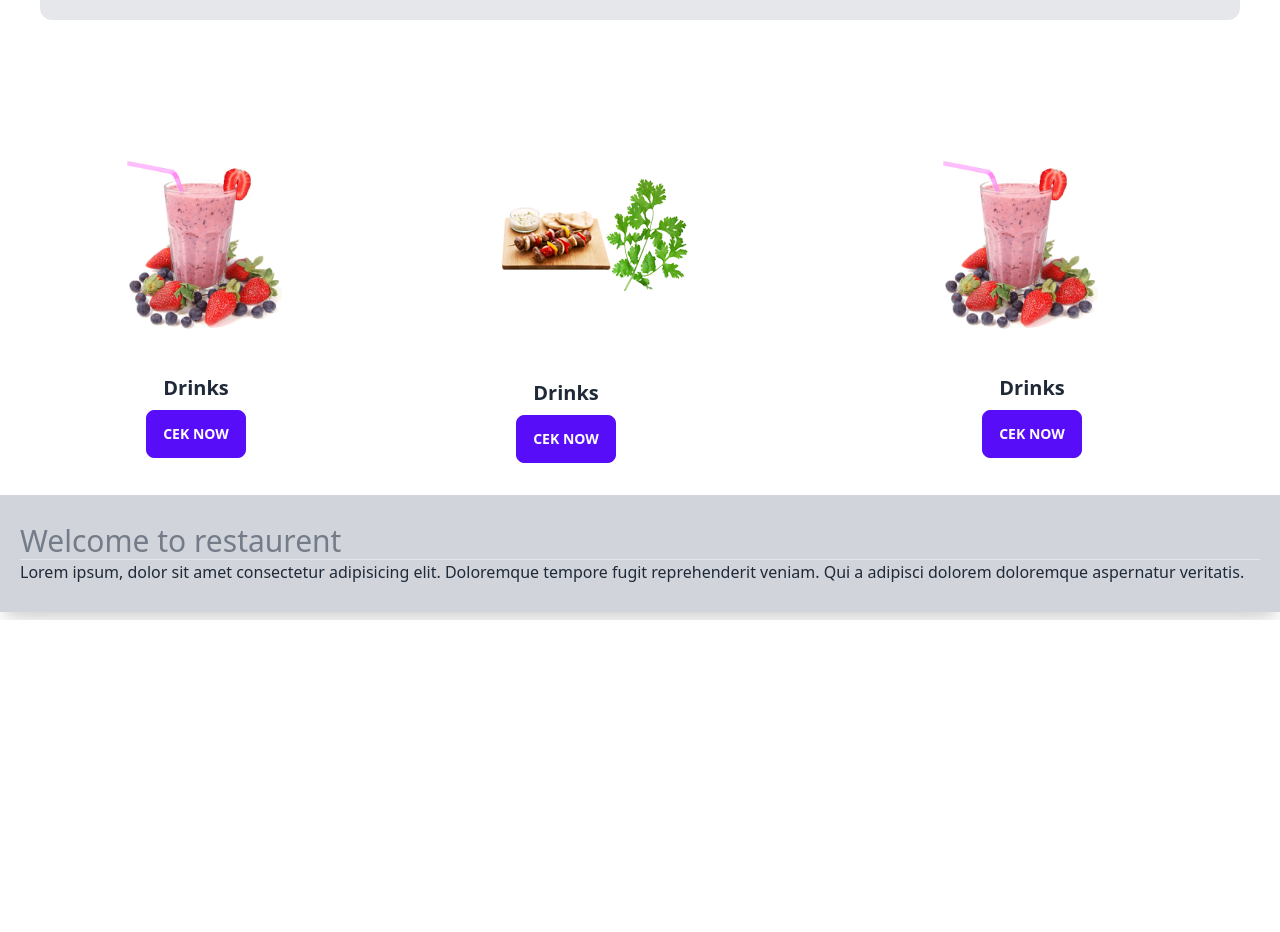
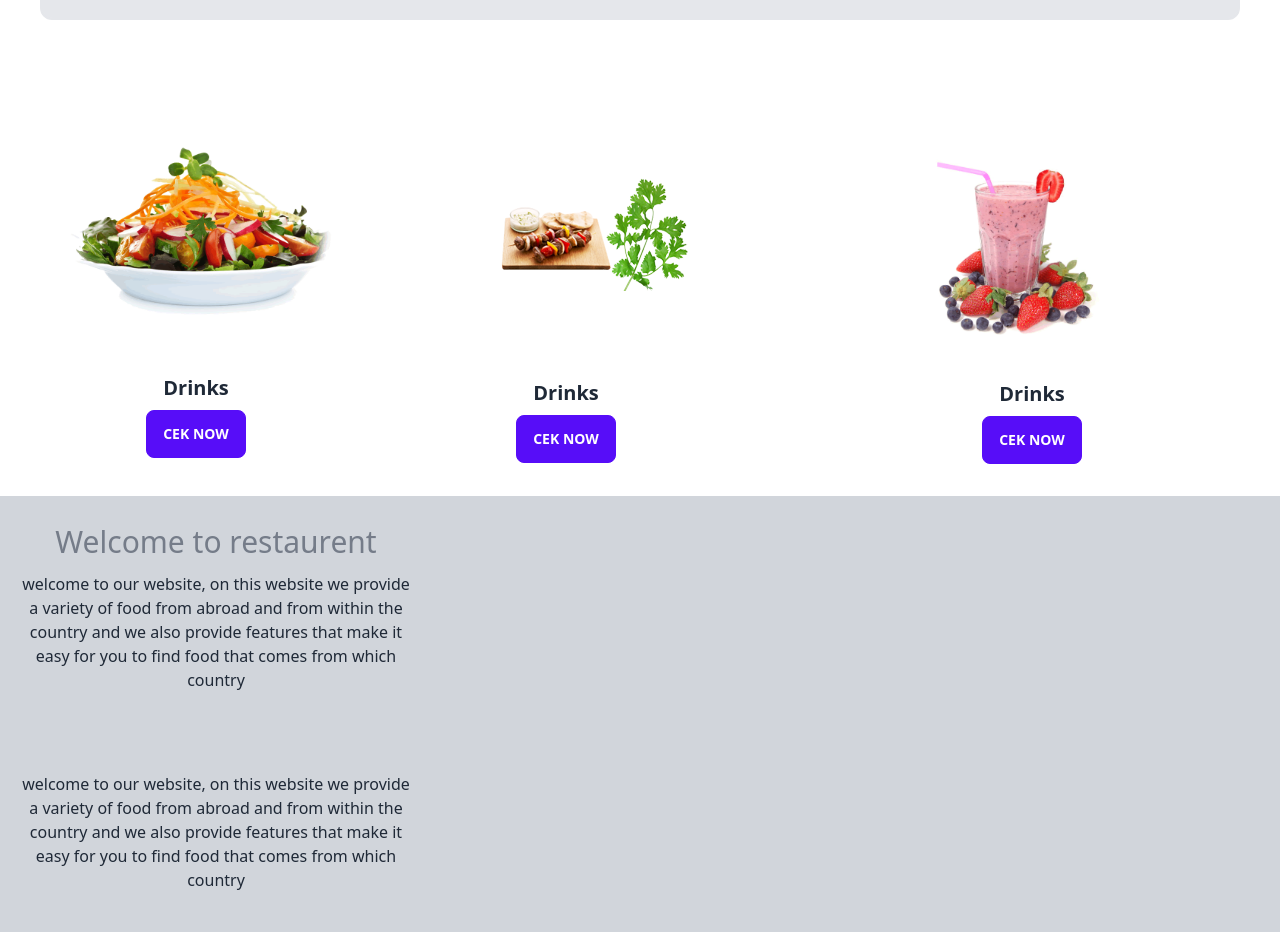
Before and after one commit to Bayu-Sumantri/tugas-kelompok-new-1, a website: page public/about.html in a window 1280 px wide. Shown: the part 180-1112 px from the top of the page. Before the commit the page ends 800 px from the top, so only its background shows below. Drawn offline with Linux system fonts and the light colour scheme.

Commit message:
'perbaruan_kalimat'

```diff
--- a/public/about.html
+++ b/public/about.html
@@ -56,7 +56,7 @@
       <div class="flex w-full flex-wrap">
           <div class="max-w-sm rounded-xl mt-5 overflow-hidden">
             <figure class="px-10 pt-10 ml-2">
-              <img src="themes/assets/images/drinks_jus.png" alt="#" class="rounded-xl relative ml-2" />
+              <img src="themes/assets/images/salat.png" alt="#" class="rounded-xl relative ml-2" />
             </figure>
             <div class="card-body ml-2 items-center text-center">
               <h2 class="card-title">Drinks</h2>
@@ -81,7 +81,7 @@
 
 
               <div class="max-w-sm rounded-xl mt-5 overflow-hidden">
-                <figure class="px-10 pt-10 ml-2">
+                <figure class="px-10 pt-10 ml-26">
                   <img src="themes/assets/images/drinks_jus.png" alt="#" class="rounded-xl ml-14" />
                 </figure>
                 <div class="card-body ml-36 items-center text-center">
@@ -98,11 +98,22 @@
 
               <!-- kata kata saja-->
 
-              <div class="stats-vertical shadow-xl bg-gray-300 px-5 py-7">
-                <h2 class="text-3xl text-gray-700/60">Welcome to restaurent</h2>
-                <p class="">Lorem ipsum, dolor sit amet consectetur adipisicing elit. Doloremque tempore fugit reprehenderit veniam. Qui a adipisci dolorem doloremque aspernatur veritatis.</p>
+              <div class="flex w-full flex-wrap">
+                <div class="stats-vertical w-screen shadow-xl bg-gray-300 px-1 py-7">
+                  <div class="w-1/3">
+                  <h2 class="text-3xl text-gray-700/60 text-center">Welcome to restaurent</h2>
+                  <p class="text-center m-3">welcome to our website, on this website we provide a variety of food from abroad and from within the country and we also provide features that make it easy for you to find food that comes from which country</p>
+                </div>
+              </div>
               </div>
 
+              <div class="flex w-full flex-wrap">
+                <div class="stats-vertical w-screen shadow-xl bg-gray-300 px-1 py-7">
+                  <div class="w-1/3">
+                  <p class="text-center m-3">welcome to our website, on this website we provide a variety of food from abroad and from within the country and we also provide features that make it easy for you to find food that comes from which country</p>
+                </div>
+              </div>
+              </div>
 
 
 
```
Also changed, not shown: public/css/style.css.
